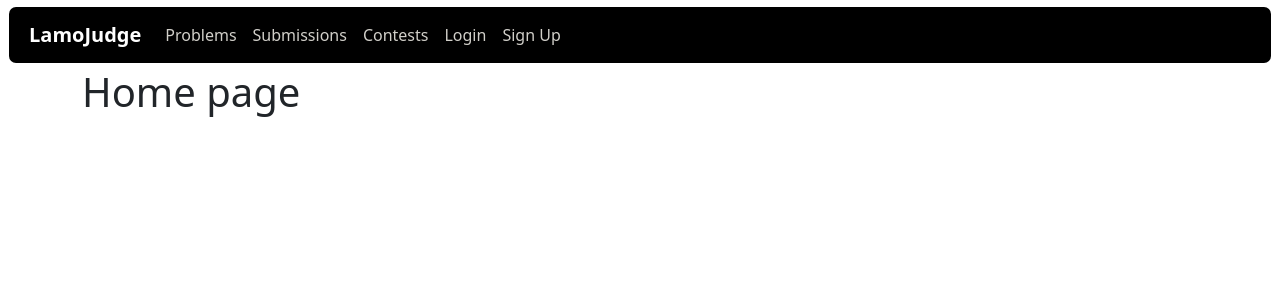
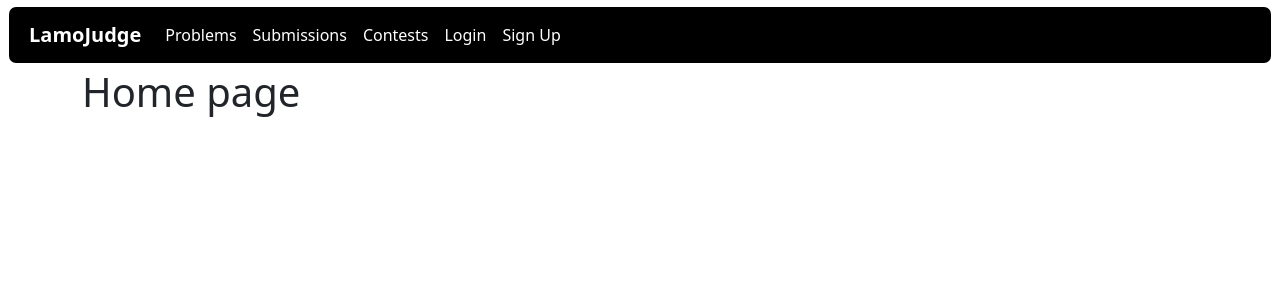
Before and after one commit to godempty/LmaoJudge, a Flask app: page / in a window 1280 px wide. Shown: the top 300 px of the page. Run offline with Flask 2, Linux system fonts and the light colour scheme.

Commit message:
update style

```diff
--- a/website/static/css/base.css
+++ b/website/static/css/base.css
@@ -1,10 +1,10 @@
 div.navbar-nav a{
        border-radius: 9px;
-	color: #d1cfc9;
+       color: white;
 }
 
 div.navbar-nav a:hover{
-	background-color: darkorange;
+       background-color:rgba(214, 137, 60, 0.8);
        border-radius: 9px;
 }
 
@@ -14,6 +14,7 @@ div.navbar-nav a:hover{
        margin-left: 20px;
        transition-duration: 0.2s;
 }
+
 .navbar-brand:hover{
        color: darkorange;
 }
--- a/website/views.py
+++ b/website/views.py
@@ -6,15 +6,12 @@ views = Blueprint('views', __name__)
 @views.route('/')
 def home():
     return render_template("home.html")
-
 @views.route('/problems')
 def problems():
     return render_template("problems.html")
-
 @views.route('/contests')
 def contests():
     return render_template("contests.html")
-
 @views.route('/submissions')
 def submissions():
     return render_template("submissions.html")
```
Also changed, not shown: website/templates/base.html (+4 -3 lines), website/__init__.py (line endings or trailing spaces). Lines whose indentation alone changed are shown as unchanged.
